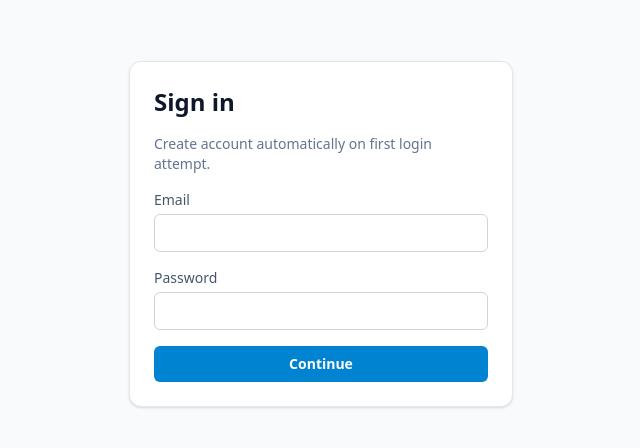
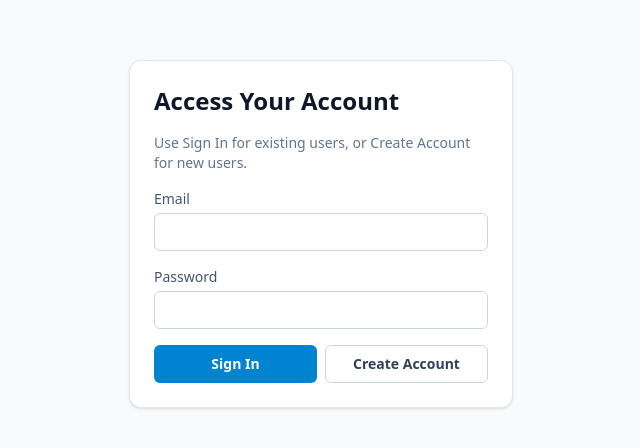
Before and after one commit to creechkevinw-dotcom/sec-valuation-saas, a Next.js app: page /login in a window 1280 px wide. Shown: the part 166-614 px from the top of the page, without its empty margins (319-959 px from the left). Built offline with nearby package versions, Linux system fonts and the light colour scheme.

Commit message:
Add explicit sign-in and sign-up actions on login page

```diff
--- a/app/login/page.tsx
+++ b/app/login/page.tsx
@@ -10,16 +10,22 @@ export default function LoginPage() {
   const [password, setPassword] = useState("");
   const [error, setError] = useState<string | null>(null);
   const [loading, setLoading] = useState(false);
+  const [mode, setMode] = useState<"signin" | "signup">("signin");
 
-  const signIn = async (event: React.FormEvent) => {
+  const submitAuth = async (event: React.FormEvent) => {
     event.preventDefault();
     setLoading(true);
     setError(null);
     const supabase = createClient();
 
+    if (mode === "signin") {
       const { error: signInError } = await supabase.auth.signInWithPassword({ email, password });
-
       if (signInError) {
+        setError(signInError.message);
+        setLoading(false);
+        return;
+      }
+    } else {
       const { error: signUpError } = await supabase.auth.signUp({ email, password });
       if (signUpError) {
         setError(signUpError.message);
@@ -34,9 +40,9 @@ export default function LoginPage() {
 
   return (
     <main className="flex min-h-screen items-center justify-center bg-slate-50 px-6">
-      <form onSubmit={signIn} className="w-full max-w-sm space-y-4 rounded-xl border border-slate-200 bg-white p-6 shadow-sm">
-        <h1 className="text-2xl font-semibold text-slate-900">Sign in</h1>
-        <p className="text-sm text-slate-500">Create account automatically on first login attempt.</p>
+      <form onSubmit={submitAuth} className="w-full max-w-sm space-y-4 rounded-xl border border-slate-200 bg-white p-6 shadow-sm">
+        <h1 className="text-2xl font-semibold text-slate-900">Access Your Account</h1>
+        <p className="text-sm text-slate-500">Use Sign In for existing users, or Create Account for new users.</p>
         <div>
           <label className="mb-1 block text-sm text-slate-600">Email</label>
           <input
@@ -59,13 +65,24 @@ export default function LoginPage() {
           />
         </div>
         {error ? <p className="text-sm text-rose-600">{error}</p> : null}
+        <div className="grid grid-cols-2 gap-2">
           <button
             type="submit"
             disabled={loading}
-          className="w-full rounded-md bg-sky-600 px-4 py-2 text-sm font-semibold text-white disabled:opacity-70"
+            onClick={() => setMode("signin")}
+            className="rounded-md bg-sky-600 px-4 py-2 text-sm font-semibold text-white disabled:opacity-70"
           >
-          {loading ? "Authenticating..." : "Continue"}
+            {loading && mode === "signin" ? "Signing In..." : "Sign In"}
           </button>
+          <button
+            type="submit"
+            disabled={loading}
+            onClick={() => setMode("signup")}
+            className="rounded-md border border-slate-300 bg-white px-4 py-2 text-sm font-semibold text-slate-700 disabled:opacity-70"
+          >
+            {loading && mode === "signup" ? "Creating..." : "Create Account"}
+          </button>
+        </div>
       </form>
     </main>
   );
```
Lines whose indentation alone changed are shown as unchanged.
